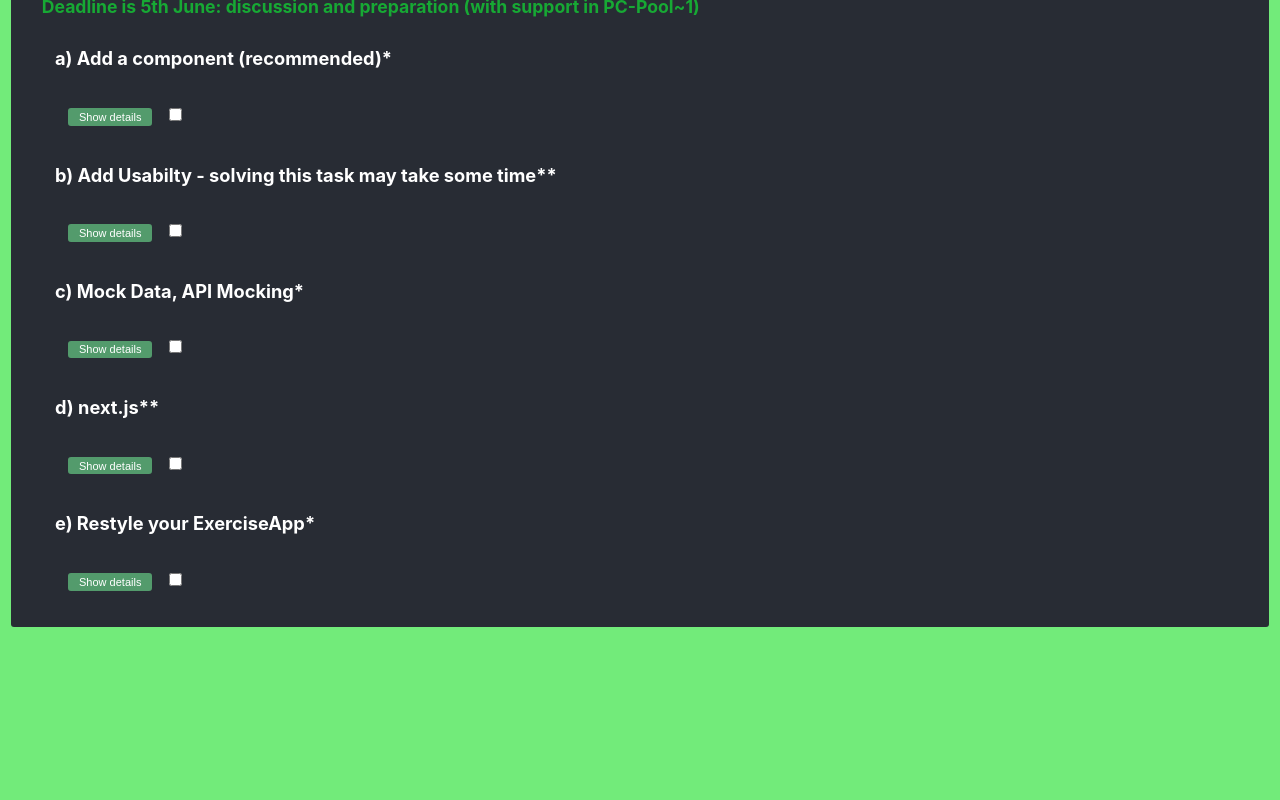
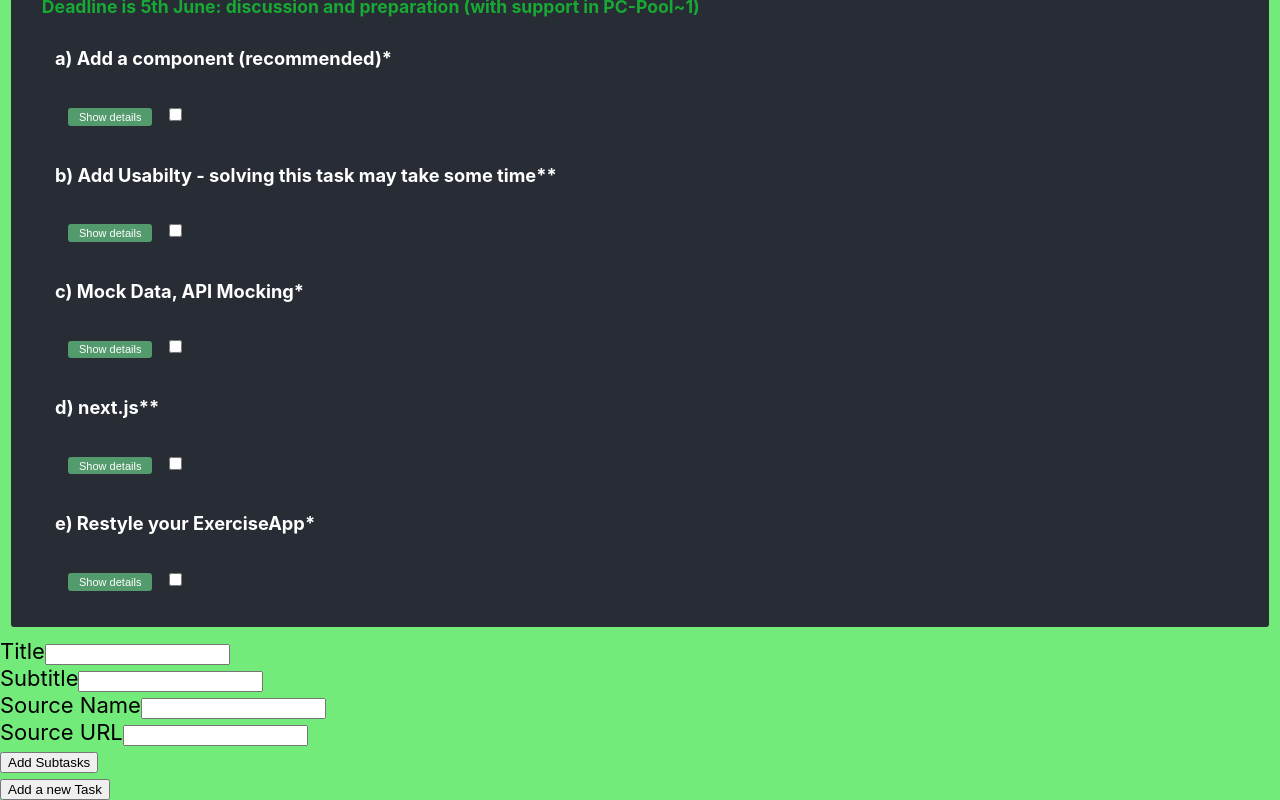
Before and after one commit to Nabegon/React-IntroductionAufgabe, a React (Create React App) app: page / in a window 1280 px wide. Shown: the part 2519-3319 px from the top of the page. Before the commit the page ends 3157 px from the top, so only its background shows below. Built offline with nearby package versions, Linux system fonts and the light colour scheme.

Commit message:
it is now able to add a new task with a subtask

```diff
--- a/src/App.js
+++ b/src/App.js
@@ -1,11 +1,11 @@
-import { useState } from "react";
+import { useState, useEffect } from "react";
 import styled from "styled-components";
 
 // global styles
 import "./App.css";
 // (styled) sub components
 import Task from "./Task.js";
-
+import TaskForm from "./TaskForm.js";
 // data
 import { exercises } from "./data.js";
 
@@ -56,12 +56,13 @@ const StyledH4 = styled.h4`
  *
  * The words superTask and exercise are used interchangeable
  */
-function TaskArea({ subtasks, superTaskId }) {
+function TaskArea({ subtasks, superTaskId, onCheckboxChange }) {
   const listItems = subtasks.map((task) => (
     <Task
       task={task}
       length={subtasks.length}
       superTaskId={superTaskId}
+      onCheckboxChange={onCheckboxChange}
       key={task.id}
     ></Task>
   ));
@@ -86,10 +87,53 @@ function App() {
 
   // init the list-state:
   // we'll use that more sensibly later
+  // const [list, setList] = useState([]);
+  // if(list.length===0)setList(exercises);
+
+  // const storedList = localStorage.getItem("list");
+  // const initialList = storedList ? <JSON.parse(storedList) : exercises;
+  // const [list, setList] = useState(initialList);
+
   const [list, setList] = useState([]);
-  if(list.length===0)setList(exercises);
 
+  const onCheckboxChange = (taskId, isChecked) => {
+    const updatedList = list.map((exercise) => {
+      const updatedSubtasks = exercise.subtasks.map((subtask) => {
+        if (subtask.id === taskId) {
+          return { ...subtask, done: isChecked };
+        }
+        return subtask;
+      });
+      return { ...exercise, subtasks: updatedSubtasks };
+    });
 
+    setList(updatedList);
+
+    localStorage.setItem('list', JSON.stringify(updatedList));
+  };
+
+  const addTask = (task) => {
+    const storedTask = task;
+
+    const newList = [...list];
+    newList.push(storedTask);
+    console.log("newList, App.js: ", newList);
+    const newTask = { ...task, done: false };
+    console.log("newTask, App.js: ", newTask);
+
+    if (task.subtasks.length === 0) {
+      storedTask.subtasks = [];
+      newList.push(storedTask);
+    }
+
+    setList(newList);
+    localStorage.setItem("list", JSON.stringify(newList));
+  };
+  useEffect(() => {
+    const storedList = localStorage.getItem('list');
+    const initialList = storedList ? JSON.parse(storedList) : exercises;
+    setList(initialList);
+  }, []);
   /*
    * for each exercise we create a title and task-area named TaskArea
    * all wrapped within a styled div
@@ -100,6 +144,7 @@ function App() {
    * NOTE: everytime list gets updated, does each child gets rerendered?
    *       how the fiber-recons. is acting here?
    */
+  console.log("list: ", list);
   const listItems = list.map((exe) => (
     <StyledDiv key={exe.id}>
       <h2>
@@ -111,6 +156,8 @@ function App() {
       <TaskArea
         subtasks={exe.subtasks}
         superTaskId={exe.id}
+        onCheckboxChange={onCheckboxChange}
+        key={exe.id}
       ></TaskArea>
     </StyledDiv>
   ));
@@ -129,6 +176,7 @@ function App() {
         <p>Surprise: some exercises will adress gaps within this version.</p>
       </header>
       <main>{listItems}</main>
+      <TaskForm onAddTask={addTask}></TaskForm>
     </div>
   );
 }
--- a/src/Task.js
+++ b/src/Task.js
@@ -124,7 +124,7 @@ function Content({ content }) {
 * for more explanation please look into:
 * https://beta.reactjs.org/learn/sharing-state-between-components
 */
-function H4({ length, task,superTask }) {
+function H4({ length, task, superTask }) {
 
   if (length < 2) {
     return (
@@ -153,28 +153,38 @@ function H4({ length, task,superTask }) {
 * this state belongs to each subtask, since this information
 * is specific to the single subtask
 */
-function Task({ task, length, superTaskId }) {
+function Task({ task, length, superTaskId, onCheckboxChange, handleMoreClick }) {
   // interactivity and state-managment:
   const [showMore, setShowMore] = useState(false);
-  const [checked, setChecked] = useState(false);
+  const [checked, setChecked] = useState(task.done);
 
-  const loadCheckedStatetus = () => {
-    const savedChecked = localStorage.getItem(`task-${task.id}`);
-    if (savedChecked) {
-      setChecked(JSON.parse(savedChecked));
-    }
-  };
+  // const loadCheckedStatetus = () => {
+  //   const savedChecked = localStorage.getItem(`task-${task.id}`);
+  //   if (savedChecked) {
+  //     setChecked(JSON.parse(savedChecked));
+  //   }
+  // };
 
-  const saveCheckedStatetus = () => {
-    localStorage.setItem(`task-${task.id}`, JSON.stringify(checked));
-  };
+  // const saveCheckedStatetus = () => {
+  //   localStorage.setItem(`task-${task.id}`, JSON.stringify(checked));
+  // };
 
-  useEffect(loadCheckedStatetus, [task.id]);
-  useEffect(saveCheckedStatetus, [task.id, checked]);
+  // useEffect(loadCheckedStatetus, [task.id]);
+  // useEffect(saveCheckedStatetus, [task.id, checked]);
 
   function handleMoreClick() {
     setShowMore(!showMore);
   }
+
+  const handleCheckboxChange = (e) => {
+    const isChecked = e.target.checked;
+    setChecked(isChecked);
+    onCheckboxChange(task.id, isChecked);
+  };
+
+  useEffect(() => {
+    localStorage.setItem(`task-${task.id}`, JSON.stringify(checked));
+  }, [task.id, checked]);
   return (
     <StyledWrap key={task.title + " " + task.id}>
       <H4
@@ -194,7 +204,7 @@ function Task({ task, length, superTaskId }) {
       <input
         type="checkbox"
         checked={checked}
-        onChange={(e) => setChecked(e.target.checked)}
+        onChange={handleCheckboxChange}
       />
     </StyledWrap>
   );
--- /dev/null
+++ b/src/TaskForm.js
@@ -0,0 +1,119 @@
+import { useState } from "react";
+import { exercises } from "./data.js";
+
+function TaskForm({ onAddTask }) {
+  const [title, setTitle] = useState("");
+  const [subtitle, setSubtitle] = useState("");
+  const [sourceName, setSourceName] = useState("");
+  const [sourceURL, setSourceURL] = useState("");
+  const [showSubtaskForm, setShowSubtaskForm] = useState(false);
+  const [subtasks, setSubtasks] = useState([]);
+  const [subtaskTitle, setSubtasktitle] = useState("");
+  const [content, setContent] = useState("");
+
+  const handleSubmit = e => {
+    const items = localStorage.getItem('list');
+    const storedList = JSON.parse(items);
+    e.preventDefault();
+
+    const newTask = {
+      id: (exercises.length === 0) ? 0 : storedList.length,
+      title: title,
+      subtitle: subtitle,
+      source: {
+        name: sourceName,
+        source: sourceURL,
+      },
+      subtasks: [
+        {
+          id: 0,
+          title: subtaskTitle,
+          done: false,
+          content: [
+            {
+              id: 0,
+              type: "text",
+              content
+            },
+          ],
+        }
+      ],
+    };
+
+    console.log("newTask ", newTask);
+    onAddTask(newTask);
+
+    setTitle("");
+    setSubtitle("");
+    setSourceName("");
+    setSourceURL("");
+    setSubtasks([]);
+    setSubtasktitle("");
+    setContent("");
+    setShowSubtaskForm(false);
+  };
+
+  const handleAddSubtask = (subtask) => {
+    setSubtasks([...subtasks, subtask]);
+  };
+
+  const toggleSubtaskForm = () => {
+    setShowSubtaskForm(!showSubtaskForm);
+  };
+
+  return (
+    <form onSubmit={handleSubmit}>
+      <div>
+        <label htmlFor="title">Title</label>
+        <input id="title" value={title} onChange={e => setTitle(e.target.value)} />
+      </div>
+      <div>
+        <label htmlFor="subtitle">Subtitle</label>
+        <input id="subtitle" value={subtitle} onChange={e => setSubtitle(e.target.value)} />
+      </div>
+      <div>
+        <label htmlFor="sourceName">Source Name</label>
+        <input id="sourceName" value={sourceName} onChange={e => setSourceName(e.target.value)} />
+      </div>
+      <div>
+        <label htmlFor="sourceURL">Source URL</label>
+        <input id="sourceURL" value={sourceURL} onChange={e => setSourceURL(e.target.value)} />
+      </div>
+      <div>
+        <button type="button" onClick={toggleSubtaskForm}>
+          {showSubtaskForm ? "Hide Subtask Form" : "Add Subtasks"}
+        </button>
+      </div>
+      {showSubtaskForm && (<div>
+      <div>
+        <label htmlFor="subtaskTitle">Subtask Title</label>
+        <input id="subtaskTitle" value={subtaskTitle} onChange={(e) => setSubtasktitle(e.target.value)}
+        />
+      </div>
+      <div>
+        <label htmlFor="subtaskContent">Subtask Content</label>
+        <textarea id="subtaskContent" value={content} onChange={(e) => setContent(e.target.value)}
+        />
+      </div>
+      <div>
+        <button type="submit">Add Subtask</button>
+      </div>
+    </div>)}
+      {subtasks.length > 0 && (
+        <div>
+          <h3>Subtasks:</h3>
+          <ul>
+            {subtasks.map((subtask) => (
+              <li key={subtask.id}>{subtask.title}</li>
+            ))}
+          </ul>
+        </div>
+      )}
+      <div>
+        <button type="submit">Add a new Task</button>
+      </div>
+    </form>
+  );
+}
+
+export default TaskForm;
```
